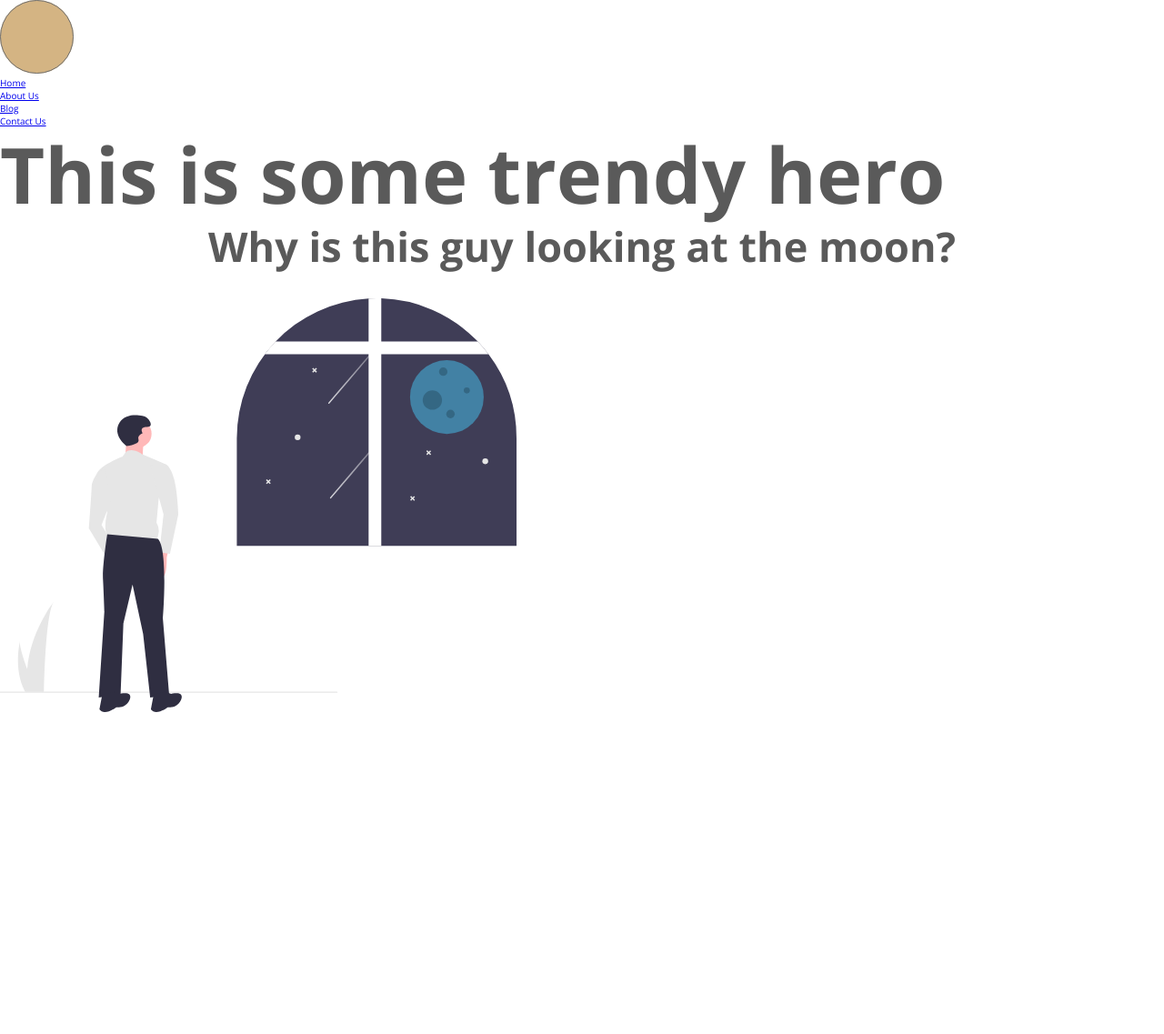
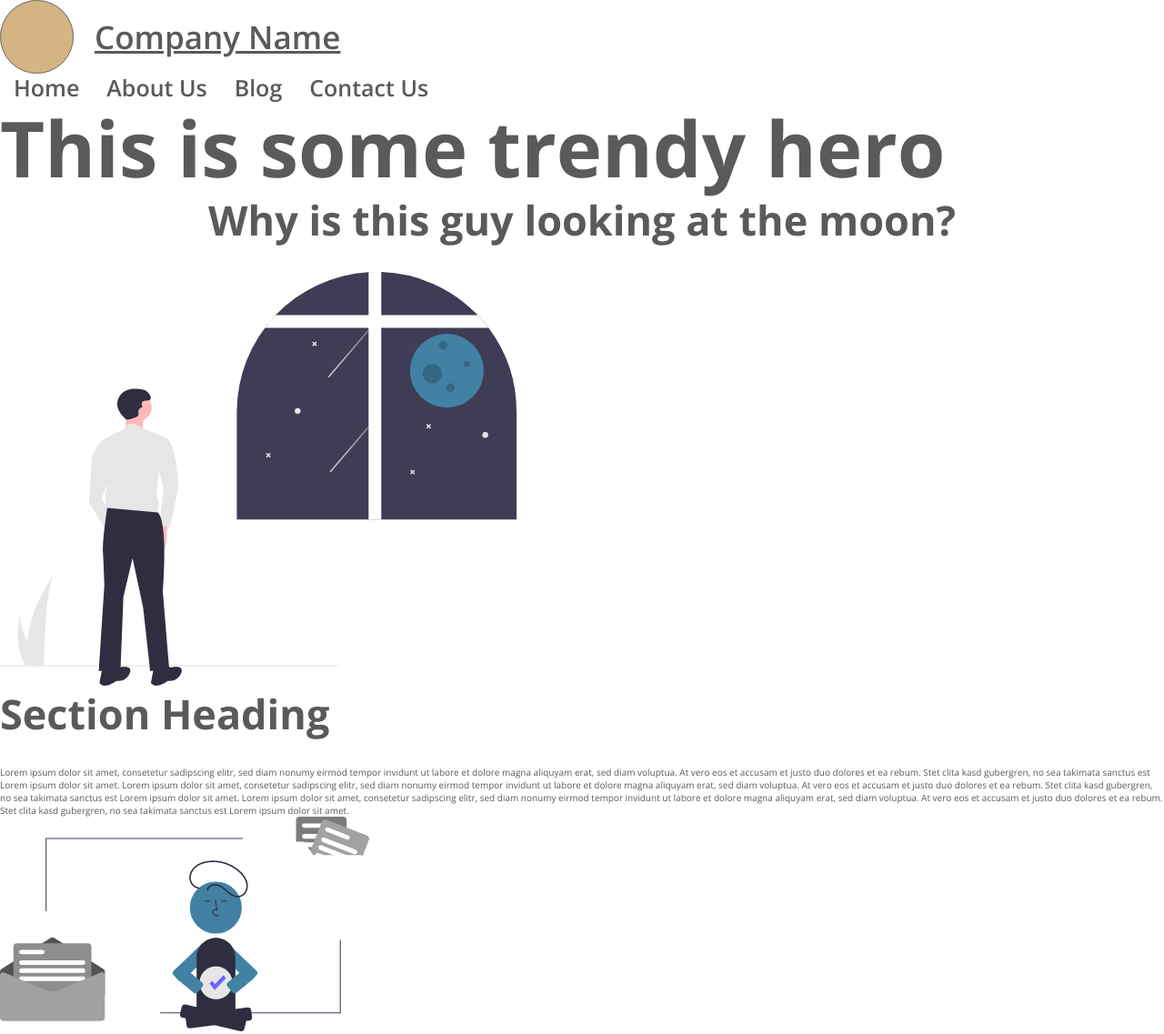
Before and after one commit to hippocodes/leap, a plain HTML site: page index.html in a window 1280 px wide. Shown: the whole page at 91% size. Before the commit the page ends 800 px from the top, so only its background shows below. Drawn offline with nearby package versions, Linux system fonts and the light colour scheme.

Commit message:
sections start

```diff
--- a/app.css
+++ b/app.css
@@ -3,6 +3,7 @@
 }
 
 /** Basic Reset **/
+
 * {
   margin: 0;
   padding: 0;
@@ -19,6 +20,16 @@ body {
   color: #5A5A5A;
 }
 
+a {
+  color: #5A5A5A;
+  text-decoration: none;
+}
+
+a:hover,
+a:focus {
+  text-decoration: underline;
+}
+
 h1 {
   font-size: 8.5rem;
   line-height: 10.3rem;
@@ -30,7 +41,57 @@ h2 {
   margin-bottom: 30px;
 }
 
+
+
 /* Custom Classes */
+
 .text-center {
   text-align: center;
 }
+
+
+.d-flex {
+  display: flex;
+}
+
+
+
+/* Nav */
+
+#nav-primary {
+  justify-content: space-between;
+}
+
+.nav-brand {
+
+}
+
+.nav-brand a {
+  align-items: center;
+}
+
+.nav-brand img {
+  margin-right: 23px;
+}
+
+.nav-brand span {
+  font-size: 3.5rem;
+  line-height: 4.3rem;
+  font-weight: 600;
+}
+
+.nav-list {
+  list-style: none;
+  display: inline-flex;
+}
+
+.nav-list > li {
+
+}
+
+.nav-list > li > a {
+  margin: 15px;
+  font-size: 2.5rem;
+  line-height: 3rem;
+  font-weight: 600;
+}
--- a/index.html
+++ b/index.html
@@ -12,12 +12,12 @@
 <body>
 
     <header>
-        <nav>
+        <nav id="nav-primary d-flex">
             <div class="nav-brand">
-                <a href="/" title="home"><img src="assets/Logo.svg" alt="company logo"></a>
+                <a class="d-flex" href="/" title="home"><img src="assets/Logo.svg" alt="company logo"><span>Company Name</span></a>
             </div>
             <div class="nav-collapse">
-                <ul>
+                <ul class="nav-list d-flex">
                     <li>
                         <a href="/" title="home">Home</a>
                     </li>
@@ -40,6 +40,20 @@
             <h2 class="text-center">Why is this guy looking at the moon?</h2>
             <img src="assets/ManWindow.svg" alt="Man looking out window">
         </section>
+        <div class="content">
+            <section class="content-section">
+                <h2>Section Heading</h2>
+                <div class="outer">
+                    <div class="inner">
+                        <p>Lorem ipsum dolor sit amet, consetetur sadipscing elitr, sed diam nonumy eirmod tempor invidunt ut labore et dolore magna aliquyam erat, sed diam voluptua. At vero eos et accusam et justo duo dolores et ea rebum. Stet clita kasd gubergren, no sea takimata sanctus est Lorem ipsum dolor sit amet. Lorem ipsum dolor sit amet, consetetur sadipscing elitr, sed diam nonumy eirmod tempor invidunt ut labore et dolore magna aliquyam erat, sed diam voluptua. At vero eos et accusam et justo duo dolores et ea rebum. Stet clita kasd gubergren, no sea takimata sanctus est Lorem ipsum dolor sit amet. Lorem ipsum dolor sit amet, consetetur sadipscing elitr, sed diam nonumy eirmod tempor invidunt ut labore et dolore magna aliquyam erat, sed diam voluptua. At vero eos et accusam et justo duo dolores et ea rebum. Stet clita kasd gubergren, no sea takimata sanctus est Lorem ipsum dolor sit amet.</p>
+                    </div>
+                    <div class="inner">
+                        <img src="assets/ZenFiles.png" srcset="assets/ZenFiles.png 1x, assets/ZenFiles.png@2x 2x" alt="zen process">
+                    </div>
+                </div>
+
+            </section>
+        </div>
     </main>
     <footer></footer>
 
```
Also changed, not shown: assets/ZenFiles.png (added), assets/ZenFiles@2x.png (added).
